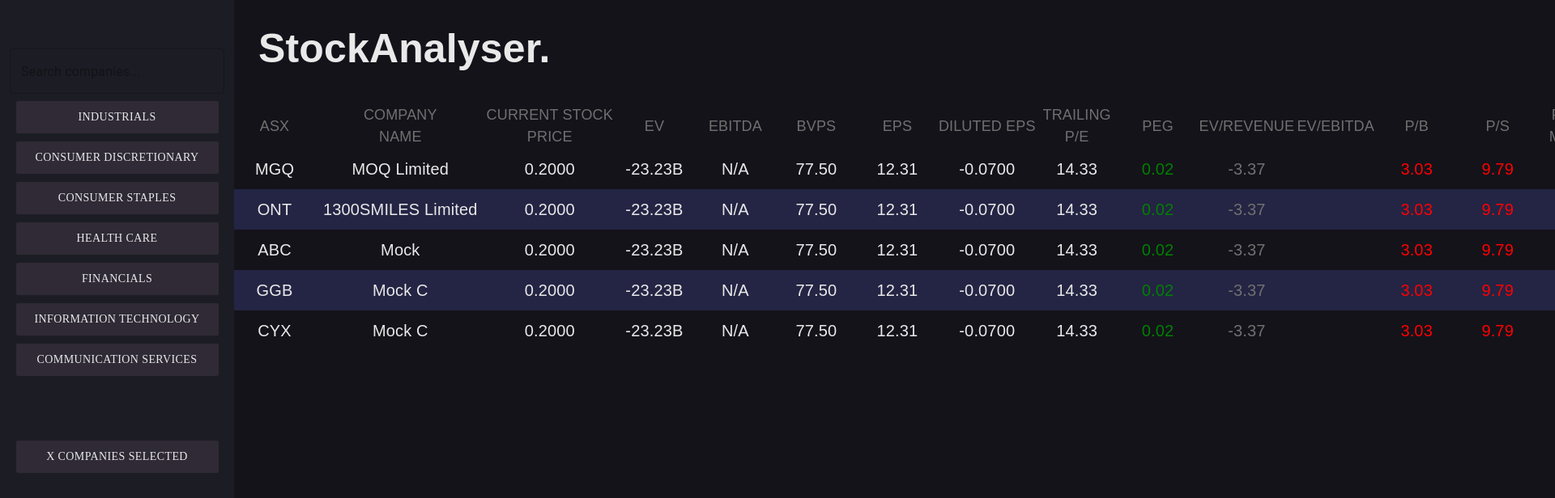
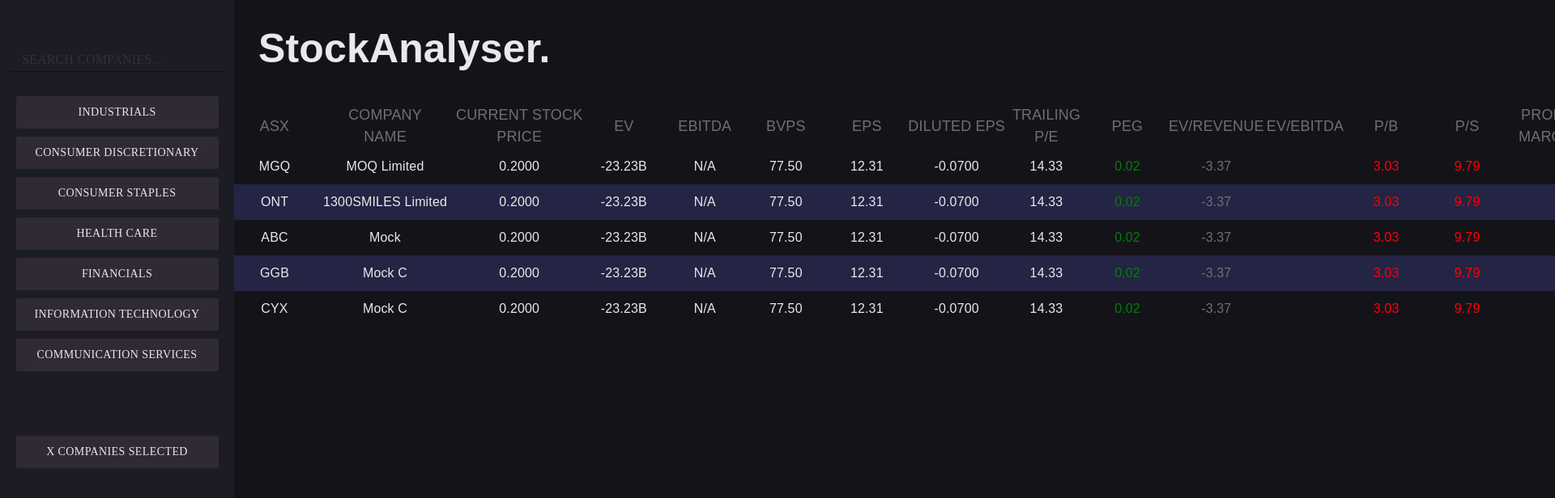
Before and after one commit to taylahlucas/StockAnalyser, a Next.js app in the folder stock-analyser/: page / in a window 1280 px wide. Shown: the top 616 px of the page at 81% size, 1920 px wide, since content can reach past the window. Built offline with nearby package versions, Linux system fonts and the light colour scheme.

Commit message:
some style fixes

```diff
--- a/stock-analyser/src/components/common/buttons/toggle_button.js
+++ b/stock-analyser/src/components/common/buttons/toggle_button.js
@@ -1,6 +1,6 @@
 import React, { useState } from 'react'
 
-const ToggleButton = (props) => {
+function ToggleButton(props) {
     const [selected, setSelected] = useState(false)
 
     function handleClick() {
--- a/stock-analyser/src/components/common/elements/search_bar.js
+++ b/stock-analyser/src/components/common/elements/search_bar.js
@@ -6,9 +6,15 @@ const propTypes = {
     placeholder: PropTypes.string
 }
 
-const SearchBar = (props) => {
+function SearchBar(props) {
     return (
-        <TextField id='standard-basic' placeholder={props.placeholder} />
+        <TextField
+            id='standard-basic'
+            placeholder={props.placeholder}
+            style={{ width: 265, borderColor: 'purple' }}
+            variant='standard'
+            // TODO: Change border colour
+        />
     )
 }
 
--- a/stock-analyser/src/styles/global.css
+++ b/stock-analyser/src/styles/global.css
@@ -33,6 +33,7 @@
   flex-direction: column;
 }
 .overflow-y-auto { overflow-y: auto; }
+
 /* Widths & Heights */
 
 .height30 { height: 30px; }
@@ -72,7 +73,7 @@
 .tableCellText {
   font-family: 'Heebo', sans-serif;
   font-weight: lighter;
-  font-size: 20px;
+  font-size: 16px;
   text-align: center;
 }
 
--- a/stock-analyser/src/styles/mui_themes.js
+++ b/stock-analyser/src/styles/mui_themes.js
@@ -1,4 +1,5 @@
 import { createTheme } from '@mui/material'
+import { red } from '@mui/material/colors'
 
 export const baseTheme = createTheme({
     palette: {
@@ -27,7 +28,6 @@ export const baseTheme = createTheme({
         MuiListItem: {
             styleOverrides: {
                 root: {
-                    minHeight: 30,
                     background: '#727276',
                     // Label properties
                     fontFamily: 'Avenir Next',
@@ -41,13 +41,14 @@ export const baseTheme = createTheme({
                 }
             }
         },
-        MuiTextField: {
+        MuiInputBase: {
             styleOverrides: {
-                root: {
-                    width: '265px',
-                    height: '35px',
-                    backgroundColor: 'transparent'
-                }
+                input: {
+                    fontFamily: 'Avenir Next',
+                    fontSize: 14,
+                    color: 'white',
+                    textTransform: 'uppercase',
+                },
             }
         },
         MuiInput: {
```
